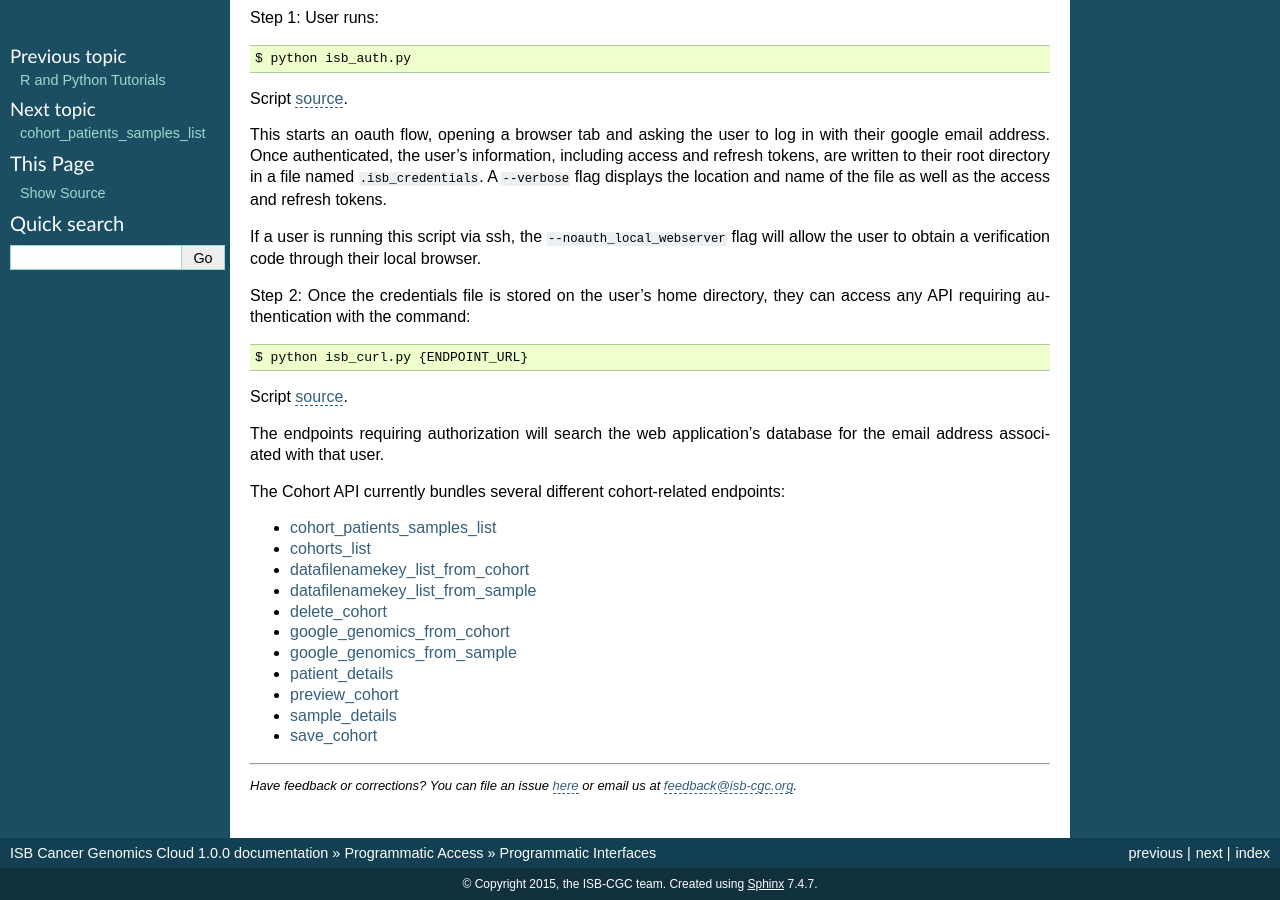
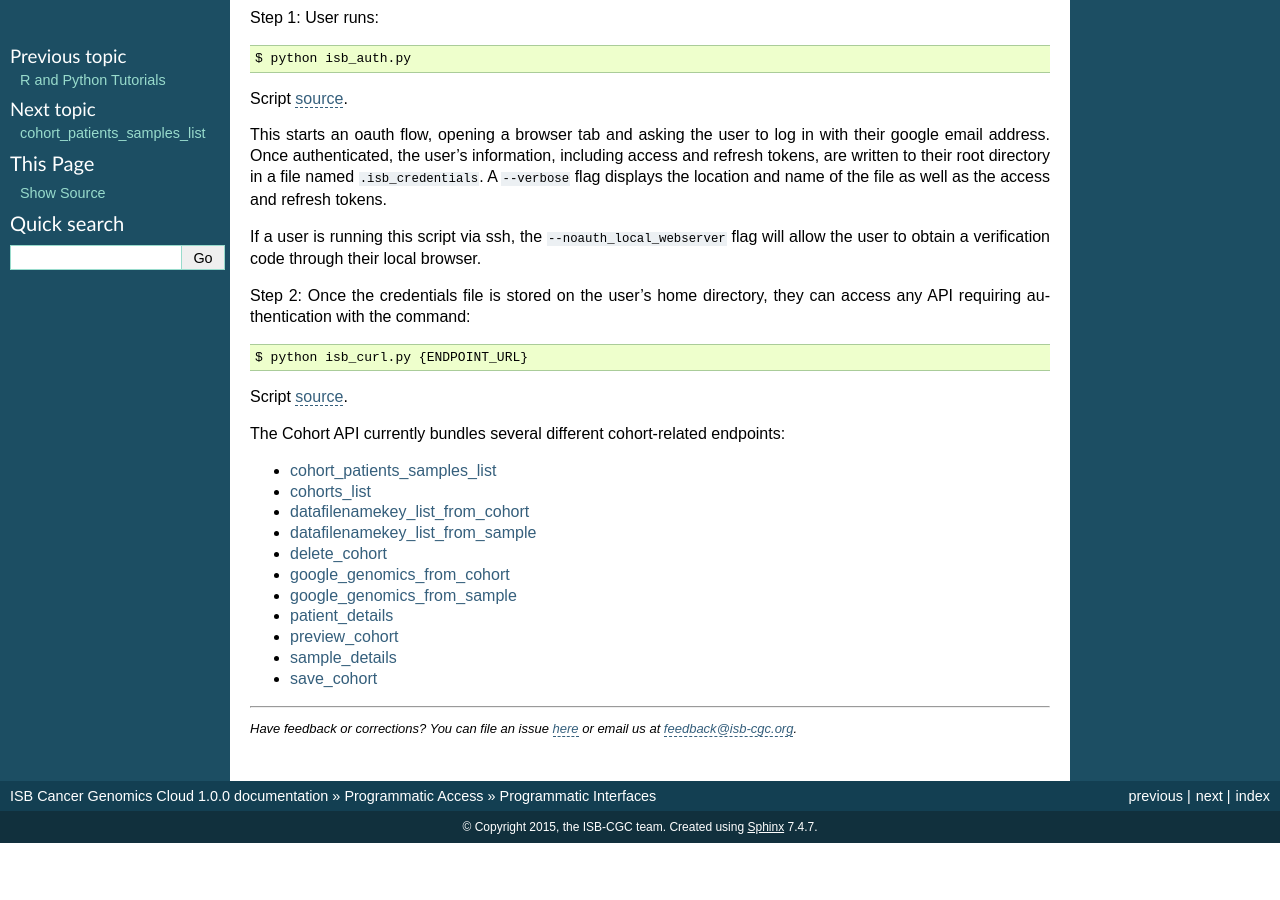
Before and after one commit to isb-cgc/readthedocs, a Sphinx documentation site: the page built from docs/source/sections/progapi/Programmatic-API.rst, in a window 1280 px wide and 900 px high, scrolled down 591 px. Built offline with Sphinx 7.4.7, drawn with Linux system fonts in a browser that asks for light colours; after the commit the page ends 1434 px from its top, so only the background shows below that.

Commit message:
clarifying authorization through webapp

```diff
--- a/docs/source/sections/progapi/Programmatic-API.rst
+++ b/docs/source/sections/progapi/Programmatic-API.rst
@@ -47,8 +47,6 @@ Step 2: Once the credentials file is stored on the user's home directory, they c
 
 Script `source <https://github.com/isb-cgc/ISB-CGC-Webapp/blob/master/scripts/isb_curl.py>`_.
 
-The endpoints requiring authorization will search the web application's database for the email address associated with that user.
-
 
 The Cohort API currently bundles several different cohort-related endpoints:
 
```
